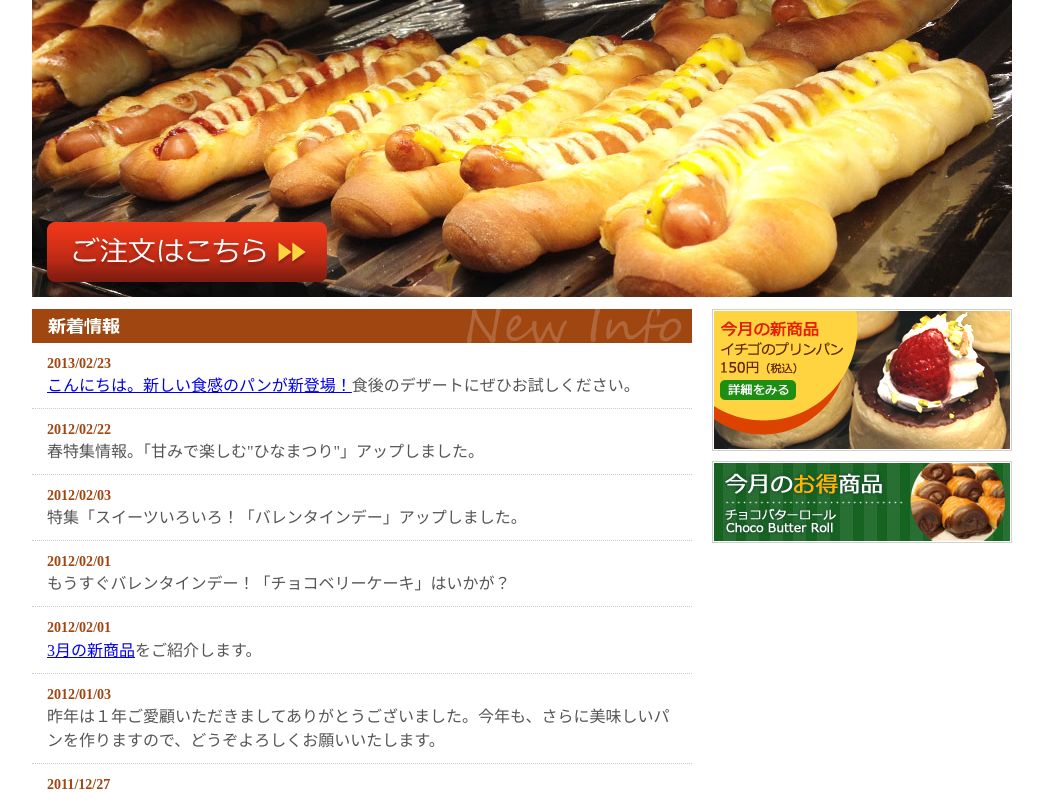
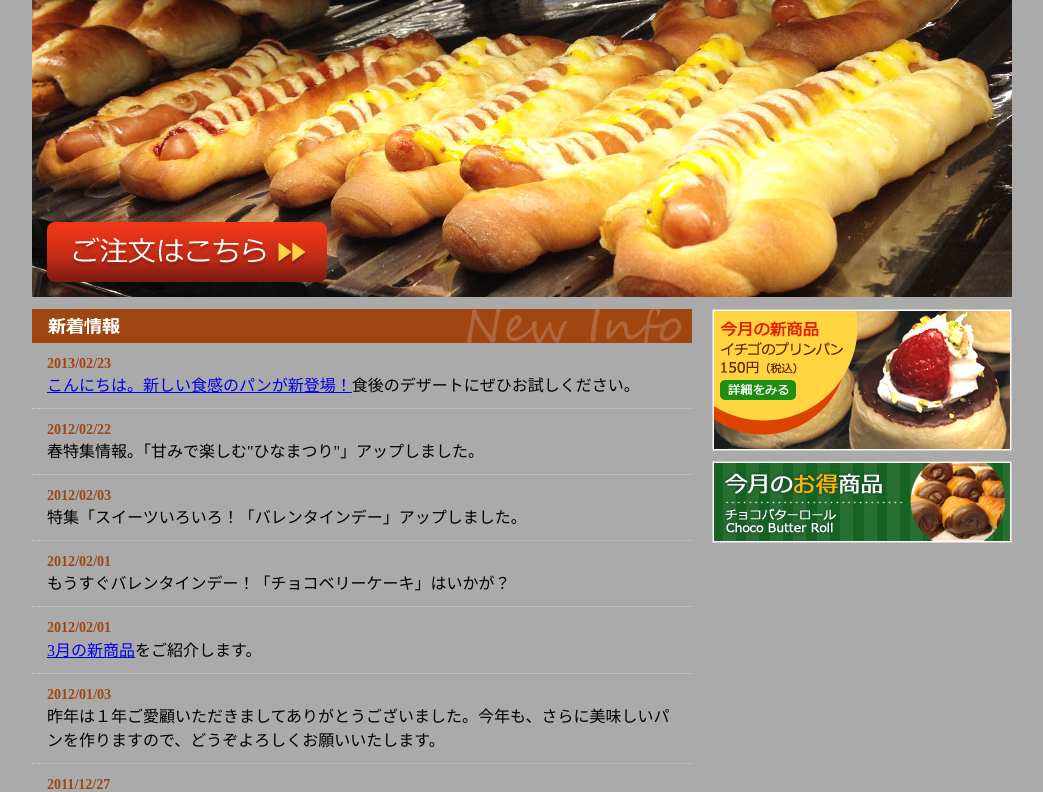
Before and after one commit to asakiyox/bakery, a plain HTML site: page index.html in a window 1280 px wide. Shown: the part 137-929 px from the top of the page, without its empty margins (118-1161 px from the left). Drawn offline with Linux system fonts and the light colour scheme.

Commit message:
bodyの色変更

```diff
--- a/css/common.css
+++ b/css/common.css
@@ -9,7 +9,8 @@ dl, dt, dd, ul, li, form, table, tr, th, td {
 }
 body {
 	font-size: 100%;
-	color: #555555;
+	color: #000;
+    background-color: #aaa;
 }
 #container {
 	width: 980px;
```
